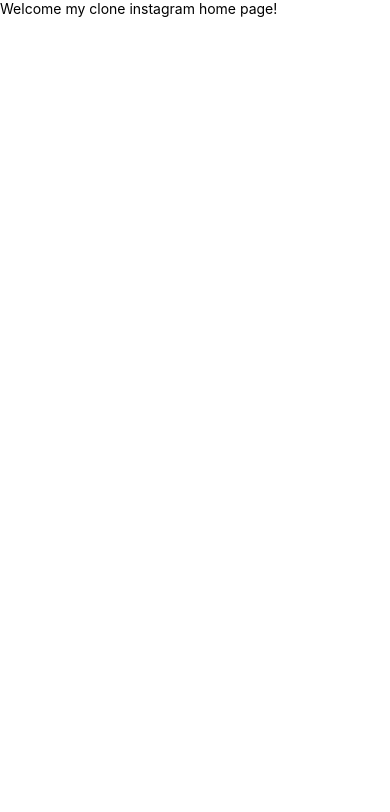
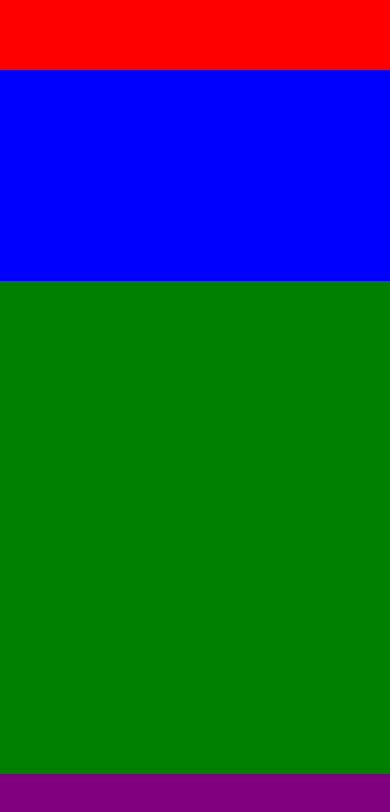
Before and after one commit to Apple-Tree-Tim/react-native-instagram-home-page, a React Native app: screen / in a window 390 px wide. Shown: the top 812 px of the page. Built offline with nearby package versions, Linux system fonts and the light colour scheme.

Commit message:
Project was sketched

```diff
--- a/src/App.js
+++ b/src/App.js
@@ -1,12 +1,47 @@
 import React from 'react';
-import {SafeAreaView, Text} from 'react-native';
+import {SafeAreaView, View, StyleSheet} from 'react-native';
 
 function App() {
   return (
-    <SafeAreaView>
-      <Text>Welcome my clone instagram home page!</Text>
+    <SafeAreaView style={styles.container}>
+      <View style={styles.header}>
+      </View>
+      <View style={styles.stories}>
+      </View>
+      <View style={styles.posts}>
+      </View>
+      <View style={styles.footer}>
+      </View>
     </SafeAreaView>
   )
 }
 
 export default App;
+
+const styles = StyleSheet.create({
+
+  container: {
+    flex: 1,
+  },
+
+  header: {
+    flex: 1,
+    backgroundColor: 'red',
+  },
+
+  stories: {
+    flex: 3,
+    backgroundColor: 'blue',
+  },
+
+  posts: {
+    flex: 7,
+    backgroundColor: 'green',
+  },
+
+  footer: {
+    flex: 1,
+    backgroundColor: 'purple',
+  },
+
+})
```
